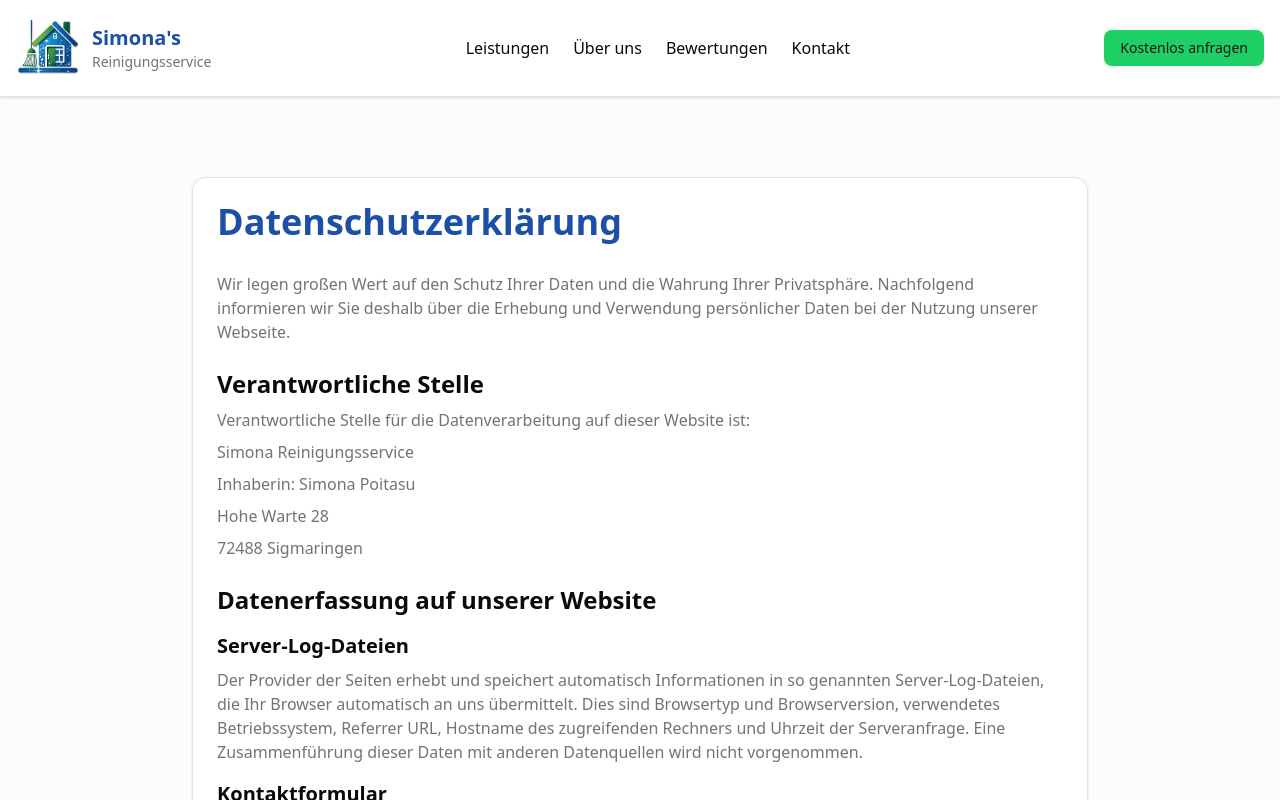
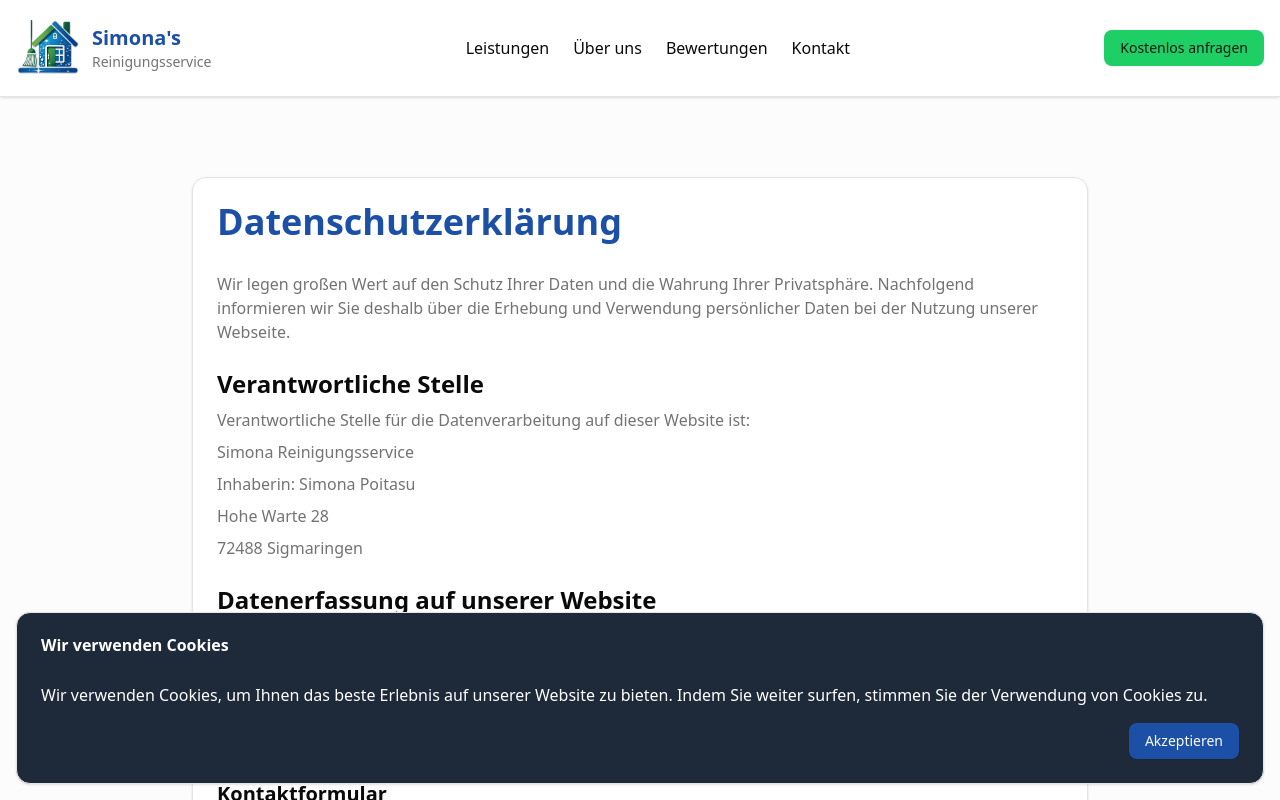
Before and after one commit to ashukuro/simonas-service, a React (Vite) app: page /datenschutz in a window 1280 px wide. Shown: the top 800 px of the page. Built offline with nearby package versions, Linux system fonts and the light colour scheme.

Commit message:
`Added Cookie Banner component and logic to App component`

```diff
--- a/src/App.jsx
+++ b/src/App.jsx
@@ -1,4 +1,5 @@
 import React, { useState, useEffect } from 'react';
+import CookieBanner from './components/CookieBanner';
 import { BrowserRouter as Router, Route, Routes, Link, useLocation, useNavigate } from 'react-router-dom';
 import { useOnScreen } from './hooks/useOnScreen';
 import Imprint from './components/Imprint';
@@ -353,6 +354,20 @@ const Layout = ({ children }) => {
 
 // Main App Component with Router
 function App() {
+  const [showCookieBanner, setShowCookieBanner] = useState(true);
+
+  useEffect(() => {
+    const cookieAccepted = localStorage.getItem('cookieAccepted');
+    if (cookieAccepted) {
+      setShowCookieBanner(false);
+    }
+  }, []);
+
+  const handleCookieAccept = () => {
+    localStorage.setItem('cookieAccepted', 'true');
+    setShowCookieBanner(false);
+  };
+
   return (
     <Router>
       <Layout>
@@ -362,6 +377,7 @@ function App() {
           <Route path="/datenschutz" element={<Privacy />} />
         </Routes>
       </Layout>
+      {showCookieBanner && <CookieBanner onAccept={handleCookieAccept} />}
     </Router>
   );
 }
--- /dev/null
+++ b/src/components/CookieBanner.jsx
@@ -0,0 +1,26 @@
+import React from 'react';
+import { Button } from './ui/button';
+import { Card, CardContent, CardHeader, CardTitle } from './ui/card';
+
+const CookieBanner = ({ onAccept }) => {
+  return (
+    <div className="fixed bottom-0 left-0 right-0 z-50 p-4">
+      <Card className="bg-gray-800 text-white">
+        <CardHeader>
+          <CardTitle>Wir verwenden Cookies</CardTitle>
+        </CardHeader>
+        <CardContent>
+          <p>
+            Wir verwenden Cookies, um Ihnen das beste Erlebnis auf unserer Website zu bieten.
+            Indem Sie weiter surfen, stimmen Sie der Verwendung von Cookies zu.
+          </p>
+          <div className="flex justify-end mt-4">
+            <Button onClick={onAccept}>Akzeptieren</Button>
+          </div>
+        </CardContent>
+      </Card>
+    </div>
+  );
+};
+
+export default CookieBanner;
```
